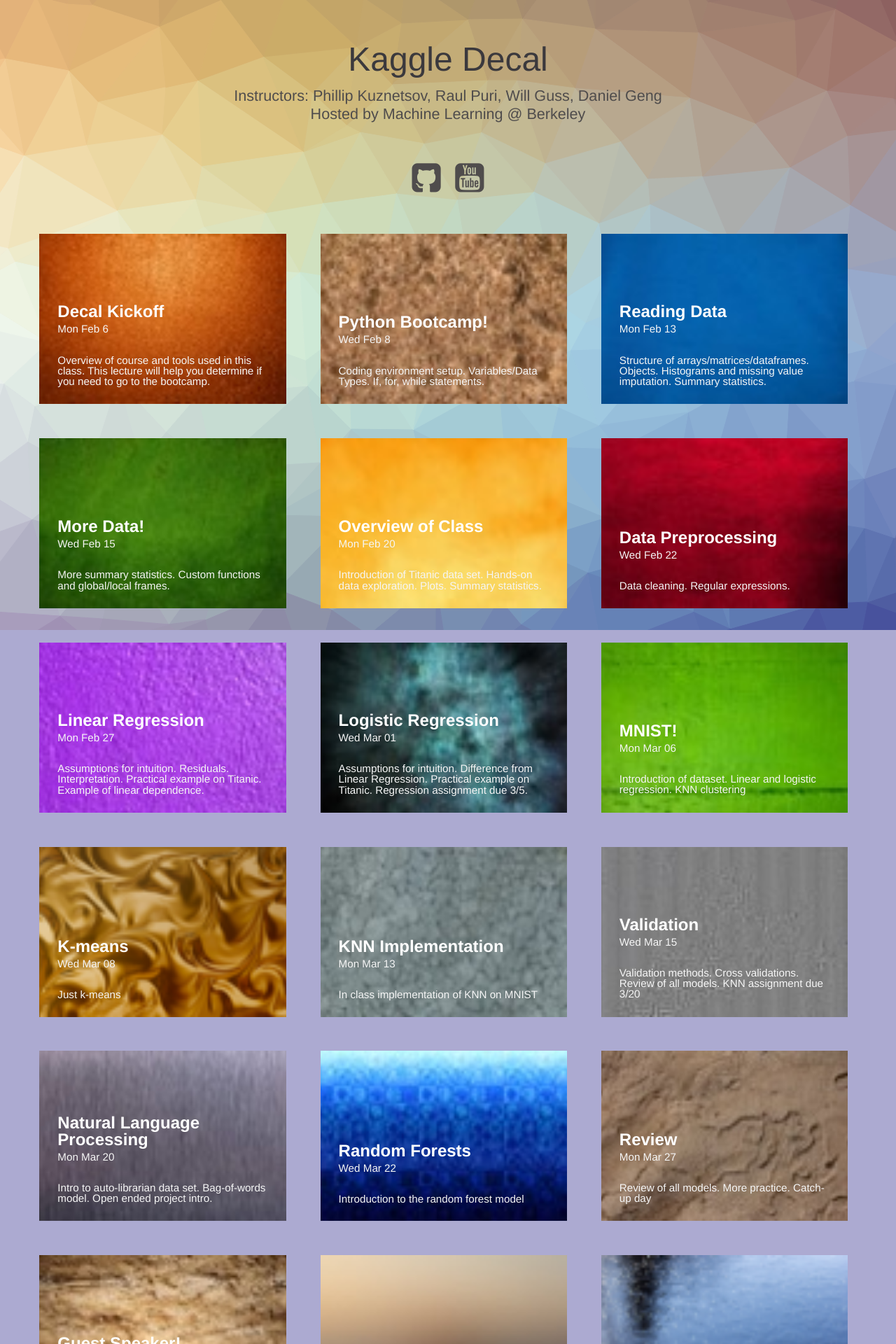
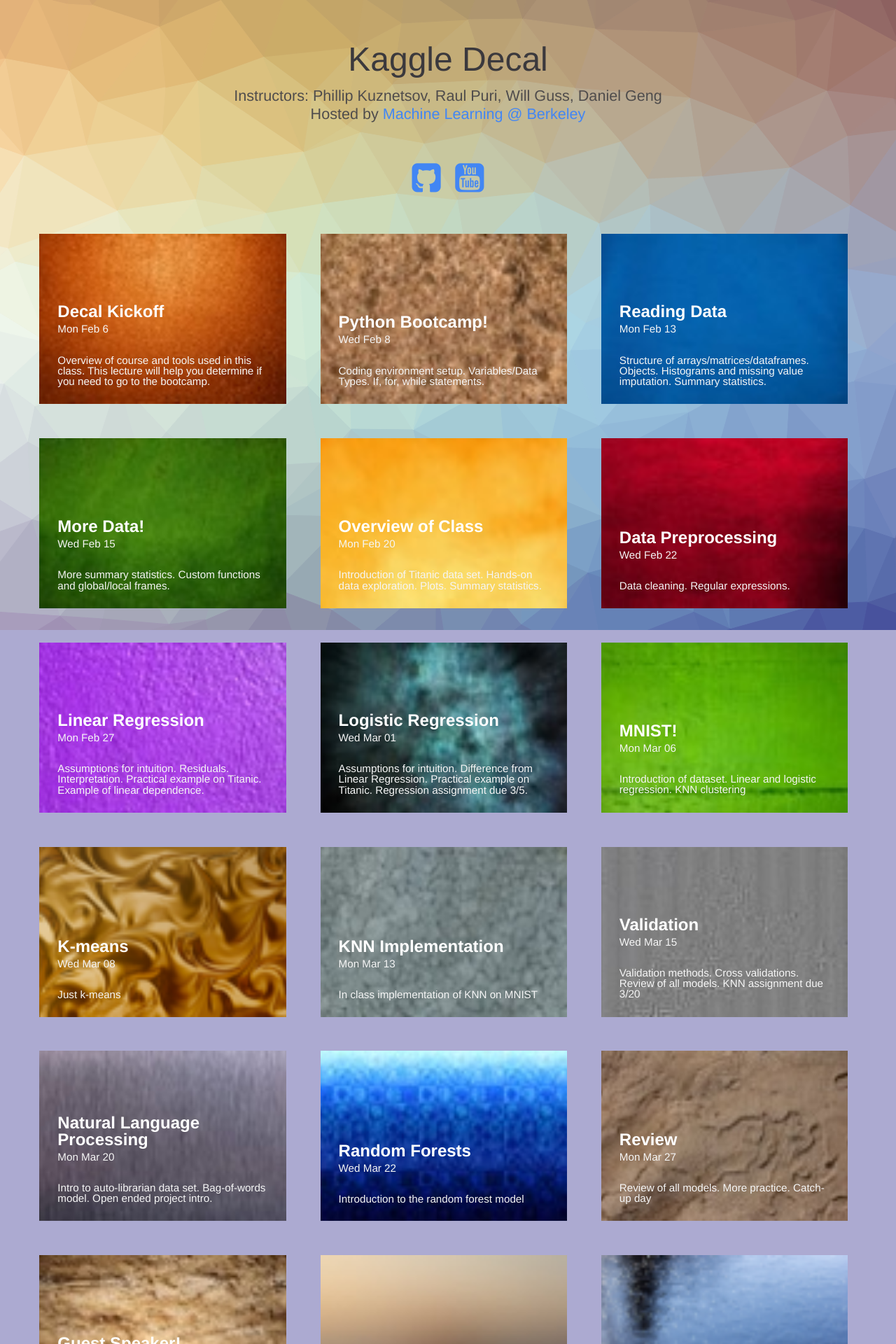
Before and after one commit to kaggledecal/kaggledecal.github.io, a Jekyll site: the page built from index.html, in a window 1280 px wide. Shown: the top 1920 px of the page at 70% size. Built offline with Jekyll 4.4.1, drawn with Linux system fonts in a browser that asks for light colours.

```diff
--- a/_posts/2015-04-25-day-1.markdown
+++ b/_posts/2015-04-25-day-1.markdown
@@ -8,7 +8,7 @@ datestr: Mon Feb 6
 date:   2015-04-25 12:12:12
 ---
 
-Slides: TBA
+[Slides](https://docs.google.com/presentation/d/1RJvvZ2MUi3OKO1gF8X92AWYLg9Xb2ZfsSpAeM-6eqEk/edit#slide=id.g1c40d1bb71_1_5)
 
 Homework: TBA
 
--- a/css/modern-blog.css
+++ b/css/modern-blog.css
@@ -245,7 +245,7 @@ a:focus {
 }
 
 .body a {
-	color: #4f4c4c;
+	color: #4286f4;
 }
 
 .body .header h1 span {
```
